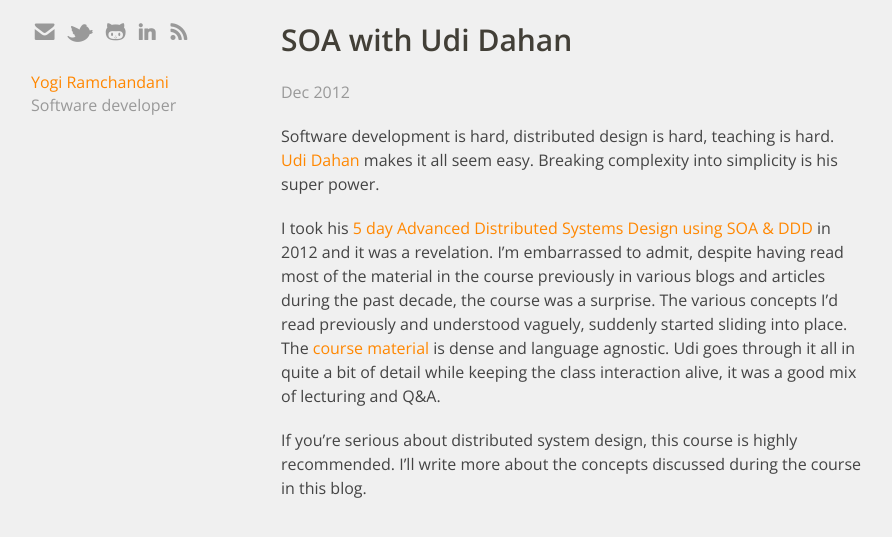
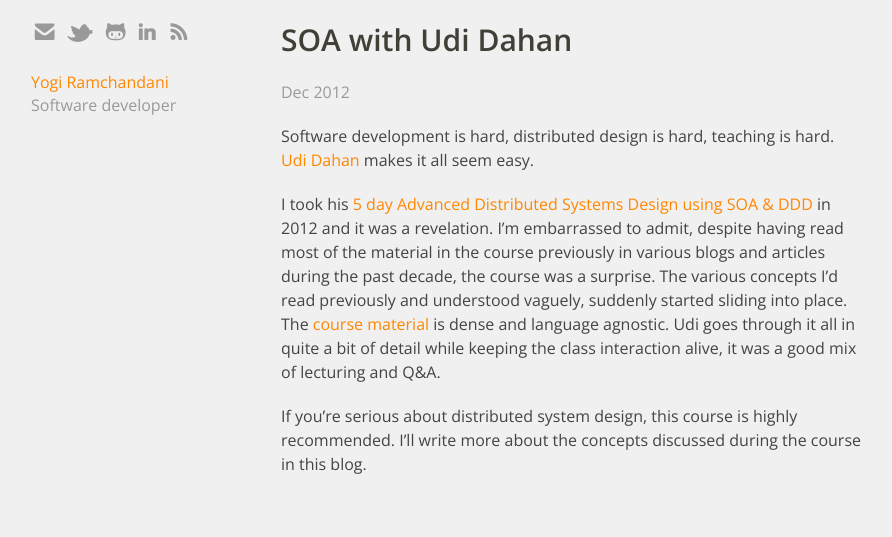
Before and after one commit to yogiramchandani/yogiramchandani.github.com, a Jekyll site: the page built from _posts/2012-12-20-soa_udi.md, in a window 1280 px wide. Shown: the top 537 px of the page, without its empty margins (139-1031 px from the left). Built offline with Jekyll 4.4.1, drawn with Linux system fonts in a browser that asks for light colours.

Commit message:
Update 2012-12-20-soa_udi.md

```diff
--- a/_posts/2012-12-20-soa_udi.md
+++ b/_posts/2012-12-20-soa_udi.md
@@ -5,7 +5,7 @@
 - soa
 ---
 
-Software development is hard, distributed design is hard, teaching is hard. [Udi Dahan](http://www.udidahan.com/) makes it all seem easy. Breaking complexity into simplicity is his super power.
+Software development is hard, distributed design is hard, teaching is hard. [Udi Dahan](http://www.udidahan.com/) makes it all seem easy.
 
 I took his [5 day Advanced Distributed Systems Design using SOA & DDD](http://www.udidahan.com/training/) in 2012 and it was a revelation. I'm embarrassed to admit, despite having read most of the material in the course previously in various blogs and articles during the past decade, the course was a surprise. The various concepts I'd read previously and understood vaguely, suddenly started sliding into place. The [course material](http://www.udidahan.com/training/#Advanced_Distributed_System_Design) is dense and language agnostic. Udi goes through it all in quite a bit of detail while keeping the class interaction alive, it was a good mix of lecturing and Q&A.
 
```
